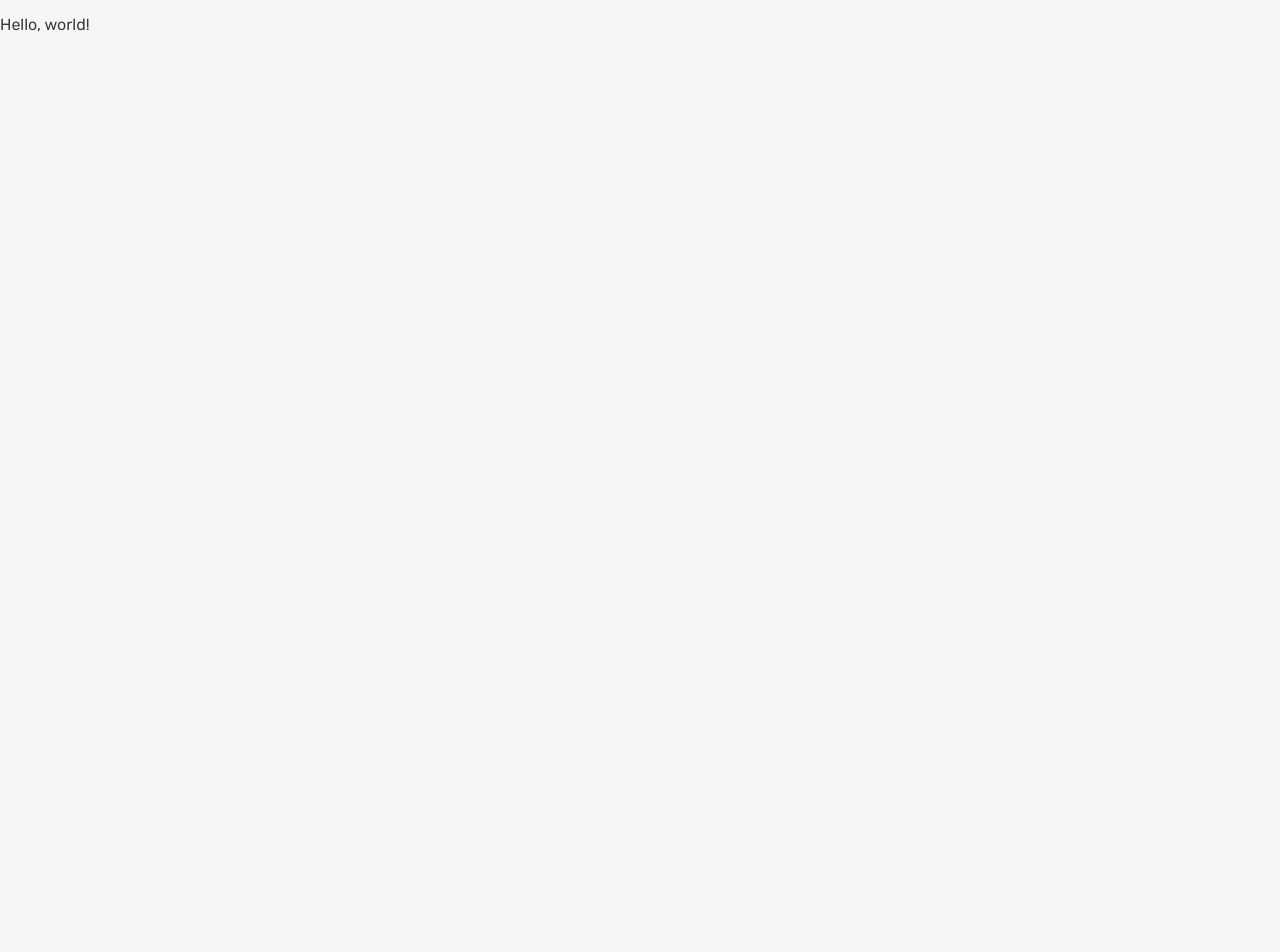
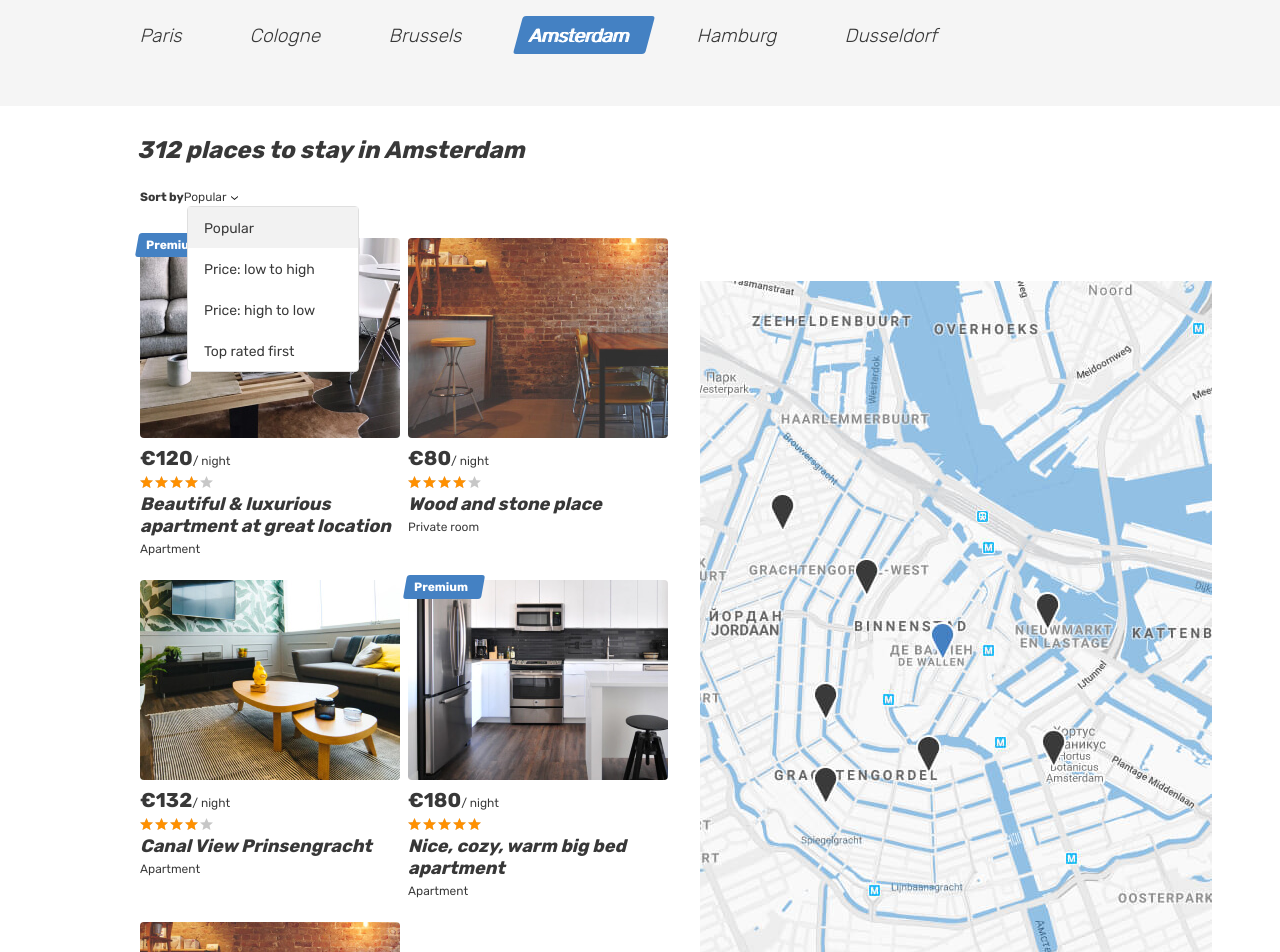
Before and after one commit to htmlacademy-react/828971-six-cities-simple-12, a React (Create React App) app in the folder project/: page / in a window 1280 px wide. Shown: the top 952 px of the page. Before the commit the page ends 800 px from the top, so only its background shows below. Built offline with nearby package versions, Linux system fonts and the light colour scheme.

Commit message:
task 2-1-1

```diff
--- a/project/src/components/app/app.tsx
+++ b/project/src/components/app/app.tsx
@@ -1,5 +1,8 @@
+import React from 'react';
+import Main from '../../pages/mainpage/mainpage';
+
 function App(): JSX.Element {
-  return <p>Hello, world!</p>;
+  return <Main />;
 }
 
 export default App;
--- /dev/null
+++ b/project/src/pages/mainpage/mainpage.tsx
@@ -0,0 +1,210 @@
+
+
+function Main(): JSX.Element {
+  return (
+    <main className="page__main page__main--index">
+      <h1 className="visually-hidden">Cities</h1>
+      <div className="tabs">
+        <section className="locations container">
+          <ul className="locations__list tabs__list">
+            <li className="locations__item">
+              <a className="locations__item-link tabs__item" href="#">
+                <span>Paris</span>
+              </a>
+            </li>
+            <li className="locations__item">
+              <a className="locations__item-link tabs__item" href="#">
+                <span>Cologne</span>
+              </a>
+            </li>
+            <li className="locations__item">
+              <a className="locations__item-link tabs__item" href="#">
+                <span>Brussels</span>
+              </a>
+            </li>
+            <li className="locations__item">
+              <a className="locations__item-link tabs__item tabs__item--active">
+                <span>Amsterdam</span>
+              </a>
+            </li>
+            <li className="locations__item">
+              <a className="locations__item-link tabs__item" href="#">
+                <span>Hamburg</span>
+              </a>
+            </li>
+            <li className="locations__item">
+              <a className="locations__item-link tabs__item" href="#">
+                <span>Dusseldorf</span>
+              </a>
+            </li>
+          </ul>
+        </section>
+      </div>
+      <div className="cities">
+        <div className="cities__places-container container">
+          <section className="cities__places places">
+            <h2 className="visually-hidden">Places</h2>
+            <b className="places__found">312 places to stay in Amsterdam</b>
+            <form className="places__sorting" action="#" method="get">
+              <span className="places__sorting-caption">Sort by</span>
+              <span className="places__sorting-type" tabIndex={0}>
+                Popular
+                <svg className="places__sorting-arrow" width="7" height="4">
+                  <use xlinkHref="#icon-arrow-select"></use>
+                </svg>
+              </span>
+              <ul className="places__options places__options--custom places__options--opened">
+                <li className="places__option places__option--active" tabIndex={0}>Popular</li>
+                <li className="places__option" tabIndex={0}>Price: low to high</li>
+                <li className="places__option" tabIndex={0}>Price: high to low</li>
+                <li className="places__option" tabIndex={0}>Top rated first</li>
+              </ul>
+            </form>
+            <div className="cities__places-list places__list tabs__content">
+              <article className="cities__card place-card">
+                <div className="place-card__mark">
+                  <span>Premium</span>
+                </div>
+                <div className="cities__image-wrapper place-card__image-wrapper">
+                  <a href="#">
+                    <img className="place-card__image" src="img/apartment-01.jpg" width="260" height="200" alt="Place image"/>
+                  </a>
+                </div>
+                <div className="place-card__info">
+                  <div className="place-card__price-wrapper">
+                    <div className="place-card__price">
+                      <b className="place-card__price-value">&euro;120</b>
+                      <span className="place-card__price-text">&#47;&nbsp;night</span>
+                    </div>
+
+                  </div>
+                  <div className="place-card__rating rating">
+                    <div className="place-card__stars rating__stars">
+                      <span style={{width: '80%'}}></span>
+                      <span className="visually-hidden">Rating</span>
+                    </div>
+                  </div>
+                  <h2 className="place-card__name">
+                    <a href="#">Beautiful &amp; luxurious apartment at great location</a>
+                  </h2>
+                  <p className="place-card__type">Apartment</p>
+                </div>
+              </article>
+
+              <article className="cities__card place-card">
+                <div className="cities__image-wrapper place-card__image-wrapper">
+                  <a href="#">
+                    <img className="place-card__image" src="img/room.jpg" width="260" height="200" alt="Place image"/>
+                  </a>
+                </div>
+                <div className="place-card__info">
+                  <div className="place-card__price-wrapper">
+                    <div className="place-card__price">
+                      <b className="place-card__price-value">&euro;80</b>
+                      <span className="place-card__price-text">&#47;&nbsp;night</span>
+                    </div>
+                  </div>
+                  <div className="place-card__rating rating">
+                    <div className="place-card__stars rating__stars">
+                      <span style={{width: '80%'}}></span>
+                      <span className="visually-hidden">Rating</span>
+                    </div>
+                  </div>
+                  <h2 className="place-card__name">
+                    <a href="#">Wood and stone place</a>
+                  </h2>
+                  <p className="place-card__type">Private room</p>
+                </div>
+              </article>
+
+              <article className="cities__card place-card">
+                <div className="cities__image-wrapper place-card__image-wrapper">
+                  <a href="#">
+                    <img className="place-card__image" src="img/apartment-02.jpg" width="260" height="200" alt="Place image"/>
+                  </a>
+                </div>
+                <div className="place-card__info">
+                  <div className="place-card__price-wrapper">
+                    <div className="place-card__price">
+                      <b className="place-card__price-value">&euro;132</b>
+                      <span className="place-card__price-text">&#47;&nbsp;night</span>
+                    </div>
+                  </div>
+                  <div className="place-card__rating rating">
+                    <div className="place-card__stars rating__stars">
+                      <span style={{width: '80%'}}></span>
+                      <span className="visually-hidden">Rating</span>
+                    </div>
+                  </div>
+                  <h2 className="place-card__name">
+                    <a href="#">Canal View Prinsengracht</a>
+                  </h2>
+                  <p className="place-card__type">Apartment</p>
+                </div>
+              </article>
+
+              <article className="cities__card place-card">
+                <div className="place-card__mark">
+                  <span>Premium</span>
+                </div>
+                <div className="cities__image-wrapper place-card__image-wrapper">
+                  <a href="#">
+                    <img className="place-card__image" src="img/apartment-03.jpg" width="260" height="200" alt="Place image"/>
+                  </a>
+                </div>
+                <div className="place-card__info">
+                  <div className="place-card__price-wrapper">
+                    <div className="place-card__price">
+                      <b className="place-card__price-value">&euro;180</b>
+                      <span className="place-card__price-text">&#47;&nbsp;night</span>
+                    </div>
+                  </div>
+                  <div className="place-card__rating rating">
+                    <div className="place-card__stars rating__stars">
+                      <span style={{width: '100%'}}></span>
+                      <span className="visually-hidden">Rating</span>
+                    </div>
+                  </div>
+                  <h2 className="place-card__name">
+                    <a href="#">Nice, cozy, warm big bed apartment</a>
+                  </h2>
+                  <p className="place-card__type">Apartment</p>
+                </div>
+              </article>
+
+              <article className="cities__card place-card">
+                <div className="cities__image-wrapper place-card__image-wrapper">
+                  <a href="#">
+                    <img className="place-card__image" src="img/room.jpg" width="260" height="200" alt="Place image"/>
+                  </a>
+                </div>
+                <div className="place-card__info">
+                  <div className="place-card__price-wrapper">
+                    <div className="place-card__price">
+                      <b className="place-card__price-value">&euro;80</b>
+                      <span className="place-card__price-text">&#47;&nbsp;night</span>
+                    </div>
+                  </div>
+                  <div className="place-card__rating rating">
+                    <div className="place-card__stars rating__stars">
+                      <span style={{width: '80%'}}></span>
+                      <span className="visually-hidden">Rating</span>
+                    </div>
+                  </div>
+                  <h2 className="place-card__name">
+                    <a href="#">Wood and stone place</a>
+                  </h2>
+                  <p className="place-card__type">Private room</p>
+                </div>
+              </article>
+            </div>
+          </section>
+          <div className="cities__right-section">
+            <section className="cities__map map"></section>
+          </div>
+        </div>
+      </div>
+    </main>
+  );
+}
+export default Main;
```
Also changed, not shown: 1 other file (tests, documents, lock files or other folders).
